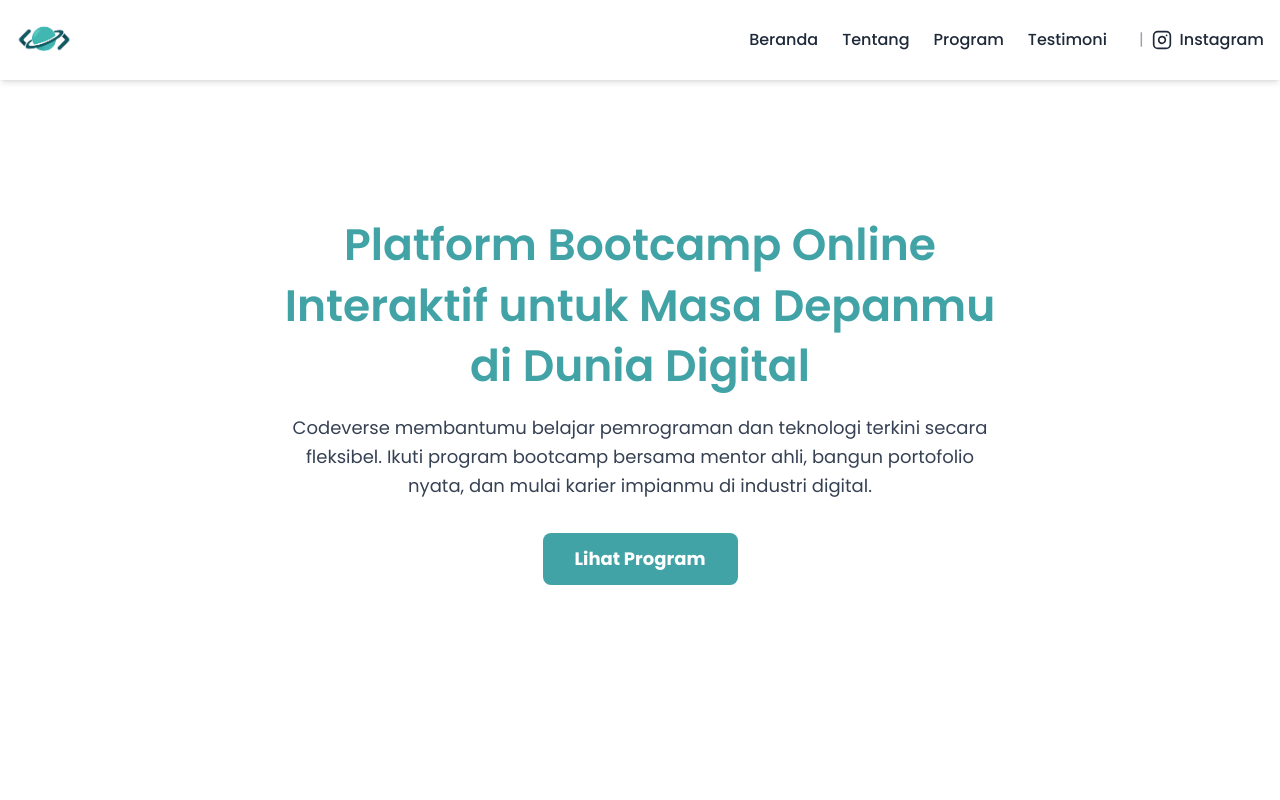
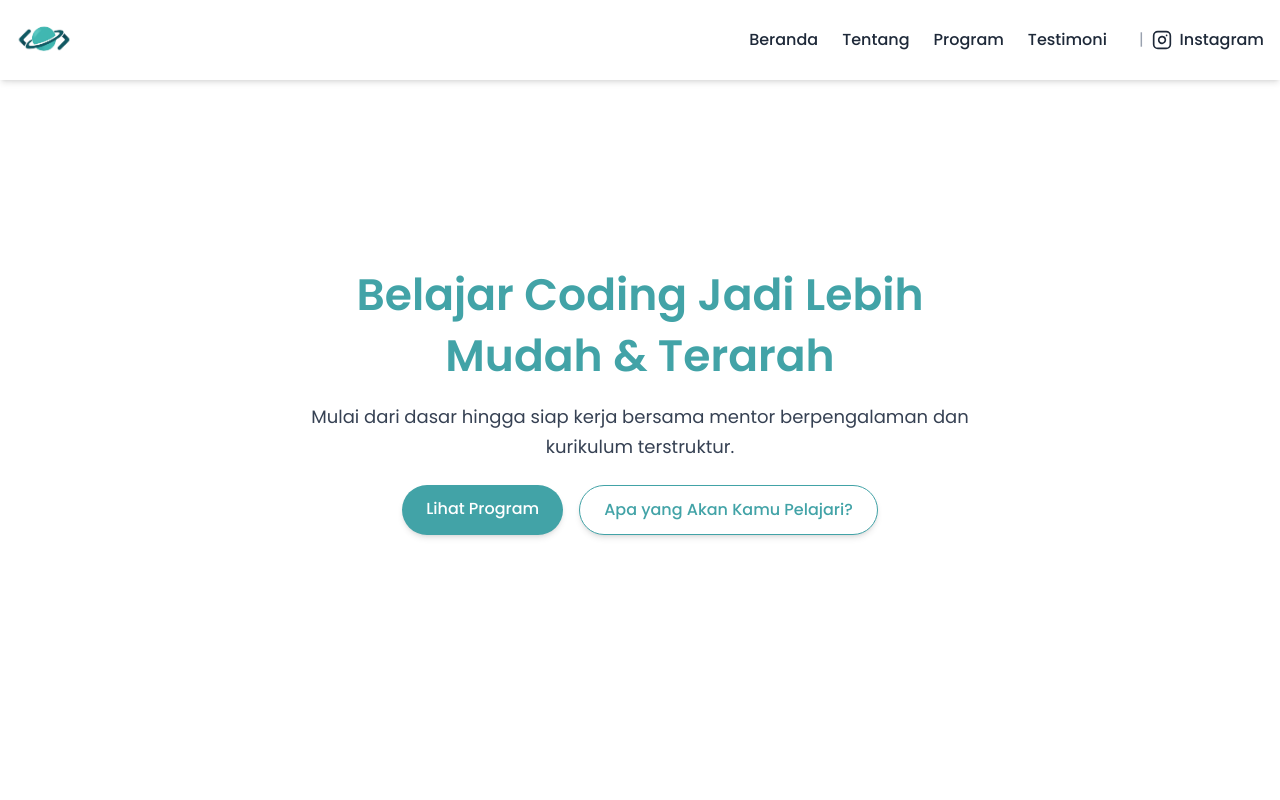
Before and after one commit to adibnajwan/codeverse, a React (Vite) app: page / in a window 1280 px wide. Shown: the top 800 px of the page. Built offline with nearby package versions, Linux system fonts and the light colour scheme; a web font is replaced by a local one.

Commit message:
fix: hero.js in headline & text for cta

```diff
--- a/src/components/Hero.jsx
+++ b/src/components/Hero.jsx
@@ -1,5 +1,4 @@
 import { motion } from "framer-motion";
-import { Link } from "react-scroll"; // 1. Import Link
 import "@fontsource/playfair-display";
 import "@fontsource/poppins";
 
@@ -16,7 +15,7 @@ const Hero = () => {
           transition={{ duration: 1 }}
           className="text-[28px] sm:text-[36px] md:text-[44px] font-playfair font-semibold text-[#42A3A7] leading-snug"
         >
-          Platform Bootcamp Online Interaktif untuk Masa Depanmu di Dunia Digital
+          Belajar Coding Jadi Lebih Mudah & Terarah
         </motion.h1>
 
         <motion.p
@@ -25,26 +24,27 @@ const Hero = () => {
           transition={{ delay: 0.3, duration: 1 }}
           className="mt-4 text-base sm:text-lg text-gray-700 font-poppins leading-relaxed"
         >
-          Codeverse membantumu belajar pemrograman dan teknologi terkini secara fleksibel.
-          Ikuti program bootcamp bersama mentor ahli, bangun portofolio nyata, dan mulai karier impianmu di industri digital.
+          Mulai dari dasar hingga siap kerja bersama mentor berpengalaman dan kurikulum terstruktur.
         </motion.p>
 
         <motion.div
           initial={{ opacity: 0, y: 20 }}
           animate={{ opacity: 1, y: 0 }}
           transition={{ delay: 0.6, duration: 1 }}
-          className="mt-8" // Menambah margin-top
+          className="mt-6 flex flex-col sm:flex-row gap-4 justify-center"
         >
-          {/* 2. Tambahkan Tombol dengan Link */}
-          <Link
-            to="pricing" // Arahkan ke section dengan id="pricing"
-            smooth={true}
-            duration={500}
-            offset={-70} // Sesuaikan offset dengan tinggi navbar
-            className="inline-block bg-[#42A3A7] text-white font-bold py-3 px-8 rounded-lg text-lg hover:bg-opacity-90 transition-colors cursor-pointer"
+          <a
+            href="#program"
+            className="bg-[#42A3A7] hover:bg-[#369092] text-white font-medium px-6 py-3 rounded-full transition duration-300 shadow-md"
           >
             Lihat Program
-          </Link>
+          </a>
+          <a
+            href="#highlight"
+            className="bg-white border border-[#42A3A7] text-[#42A3A7] hover:bg-gray-100 px-6 py-3 rounded-full font-medium transition duration-300 shadow-md"
+          >
+            Apa yang Akan Kamu Pelajari?
+          </a>
         </motion.div>
       </div>
     </section>
```
